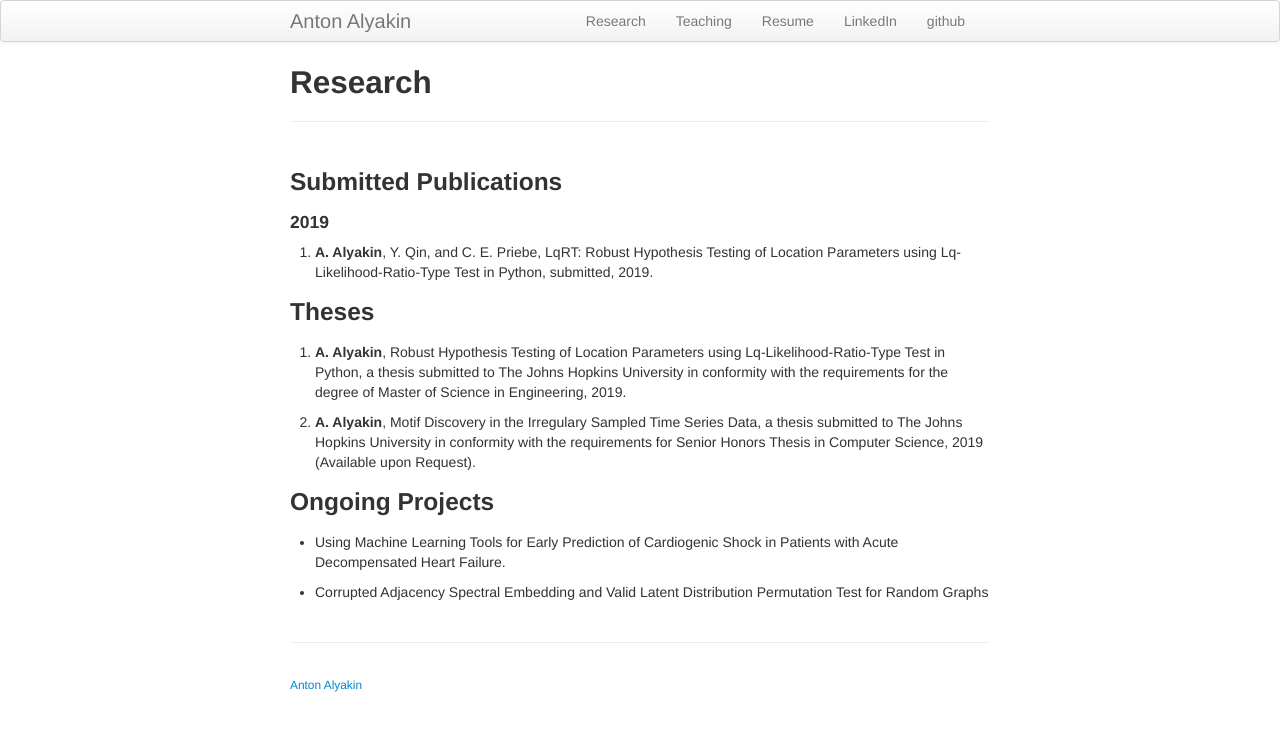
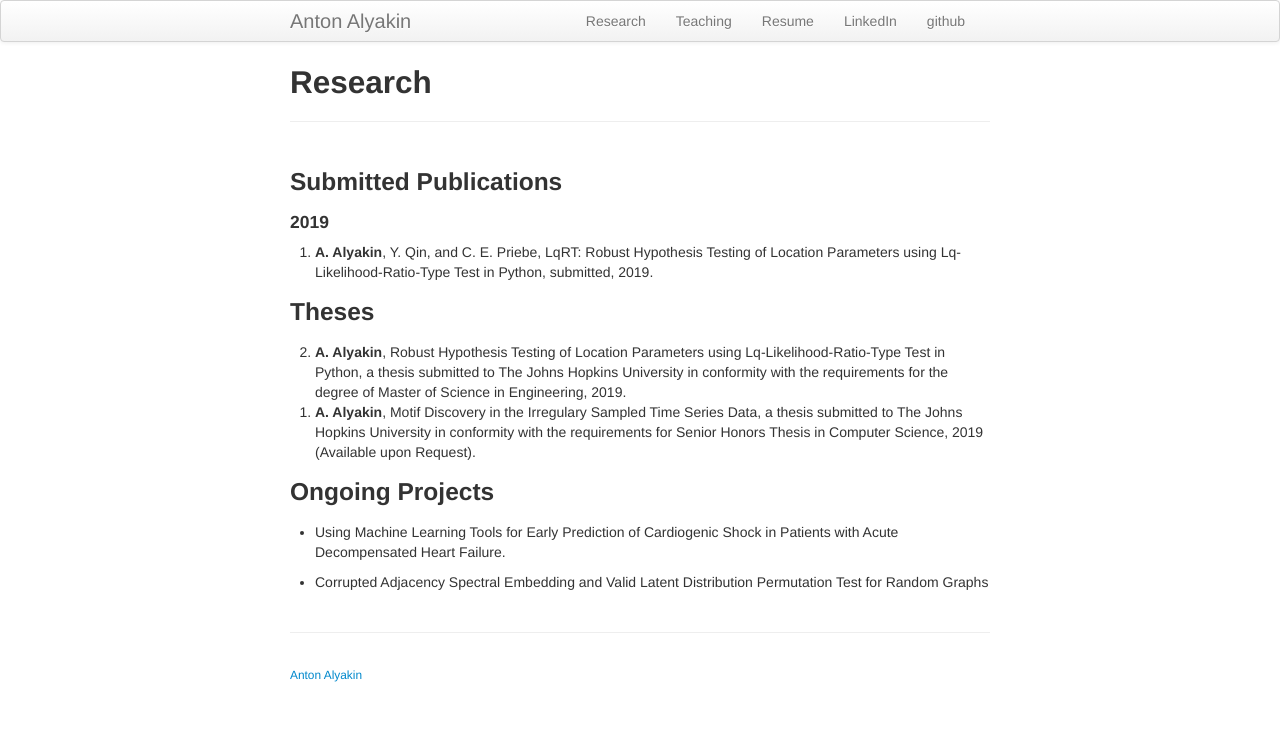
Before and after one commit to alyakin314/alyakin314.github.io, a Jekyll site: the page built from pages/research.md, in a window 1280 px wide. Shown: the top 731 px of the page. Built offline with Jekyll 4.4.1, drawn with Linux system fonts in a browser that asks for light colours.

Commit message:
reverse ordered list attempted

```diff
--- a/pages/research.md
+++ b/pages/research.md
@@ -10,9 +10,8 @@ title: Research
 
 ### Theses
 2. **A. Alyakin**, Robust Hypothesis Testing of Location Parameters using Lq-Likelihood-Ratio-Type Test in Python, a thesis submitted to The Johns Hopkins University in conformity with the requirements for the degree of Master of Science in Engineering, 2019.
-
 1. **A. Alyakin**, Motif Discovery in the Irregulary Sampled Time Series Data, a thesis submitted to The Johns Hopkins University in conformity with the requirements for Senior Honors Thesis in Computer Science, 2019 (Available upon Request).
-
+{: reversed="reversed"}
 
 ### Ongoing Projects
 - Using Machine Learning Tools for Early Prediction of Cardiogenic Shock in Patients with Acute Decompensated Heart Failure.
```
